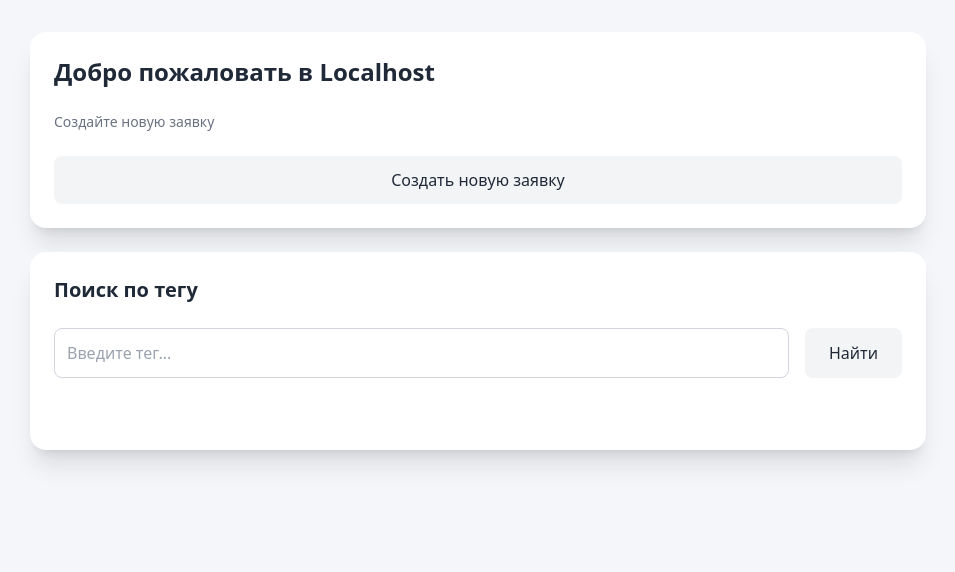
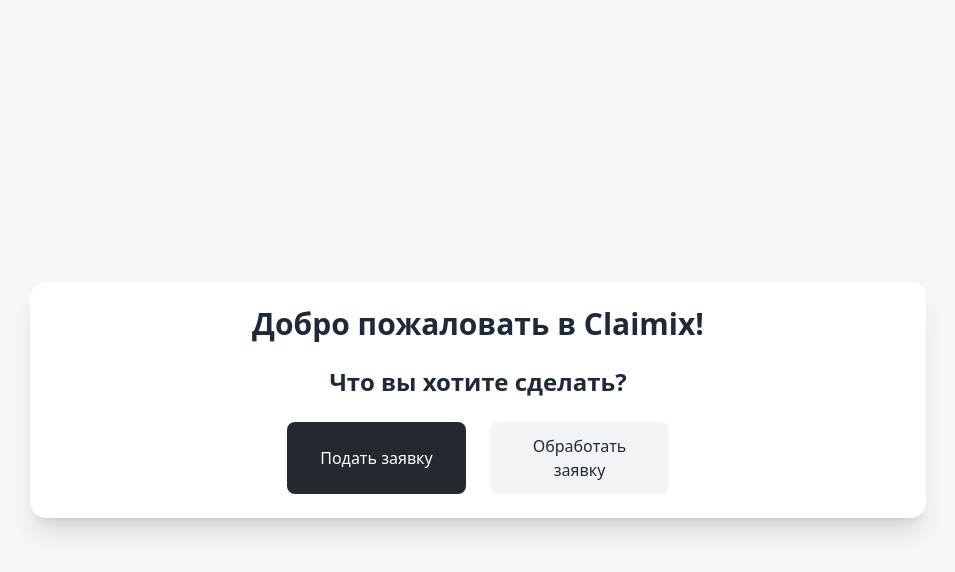
Before and after one commit to epikhinvanya/claimix-frontend-ts, a React (Vite) app: page / in a window 1280 px wide. Shown: the top 572 px of the page, without its empty margins (162-1117 px from the left). Built offline with nearby package versions, Linux system fonts and the light colour scheme.

Commit message:
Add intro page

```diff
--- a/src/app/App.tsx
+++ b/src/app/App.tsx
@@ -17,6 +17,7 @@
 import ProtectedRoute from '../shared/ui/ProtectedRoute';
 import AuthRedirect from '../shared/ui/AuthRedirect';
 import { AppLayout } from '../shared/layouts/AppLayout';
+import IntroPage from '@pages/intro/IntroPage';
 
 export default function App() {
   return (
@@ -33,7 +34,8 @@
           </AuthRedirect>
         } />
 
-        <Route path="/" element={<PublicLandingPage />} />
+        <Route path="/" element={<IntroPage />} />
+        <Route path="/search" element={<PublicLandingPage />} />
         <Route path="/new-application" element={<CreateApplicationPage />} />
 
         <Route element={
--- /dev/null
+++ b/src/pages/intro/IntroPage.tsx
@@ -0,0 +1,29 @@
+import { useNavigate } from "react-router-dom";
+
+
+function IntroPage() {
+    const navigate = useNavigate()
+
+
+    return(
+        <div className="min-h-screen bg-[#f5f6fa] px-6 py-8 content-center">
+            <div className="max-w-4xl mx-auto flex flex-col gap-6">
+                <div className="bg-white rounded-2xl shadow-xl p-6 flex flex-col gap-6 items-center">
+                    <h1 className="text-3xl font-bold text-gray-800">Добро пожаловать в Claimix!</h1>
+                    <h2 className="text-2xl font-bold text-gray-800">Что вы хотите сделать?</h2>
+                    <div className="flex flex-row gap-6">
+                        <button onClick={() => navigate('/search')} className="flex-1 text-white bg-[#24292F] hover:bg-[#24292F]/90 focus:ring-4 focus:outline-none focus:ring-[#24292F]/50
+                        dark:focus:ring-gray-500 dark:hover:bg-[#050708]/30 font-medium py-3 px-6 rounded-lg transition">
+                            Подать заявку
+                        </button>
+                        <button onClick={() => navigate('/login')} className="flex-1 bg-gray-100 hover:bg-gray-200 text-gray-800 font-medium py-3 px-6 rounded-lg transition">
+                            Обработать заявку
+                        </button>
+                    </div>
+                </div>
+            </div>
+        </div>
+    )
+}
+
+export default IntroPage;
```
